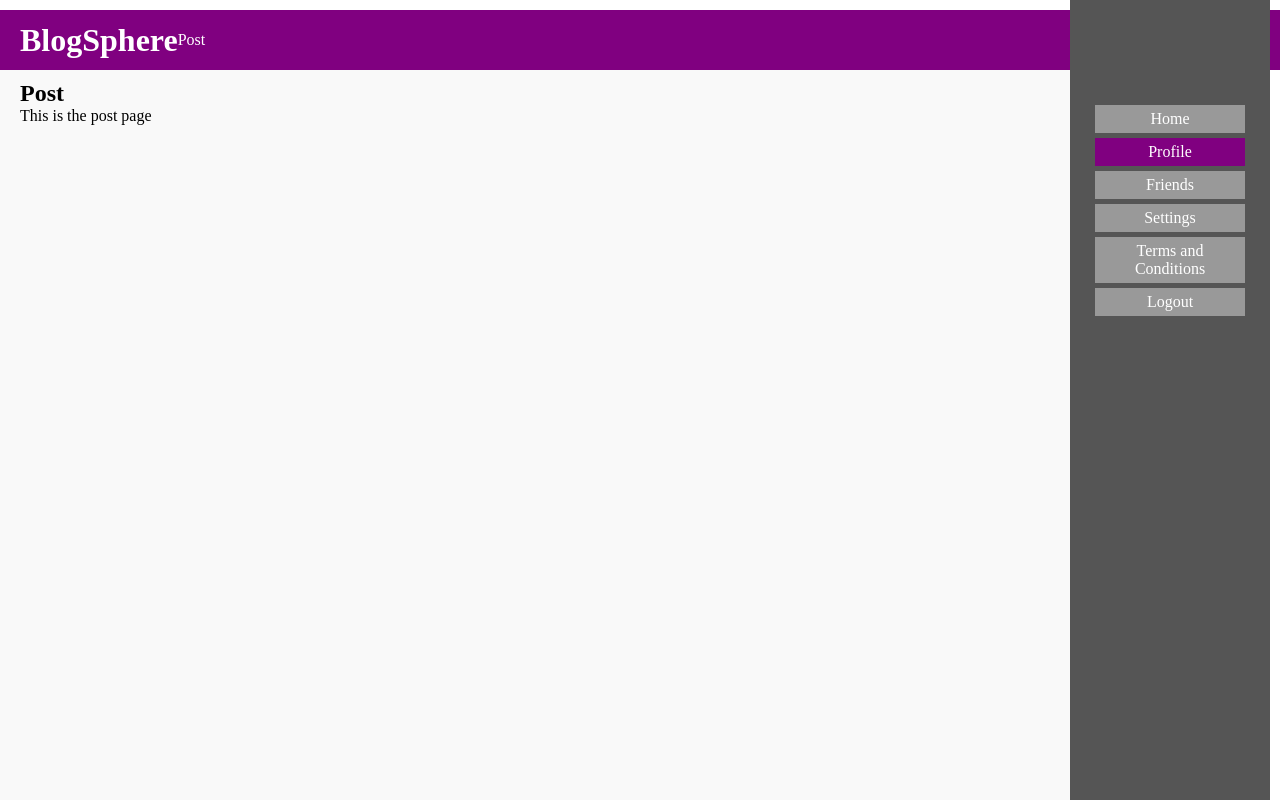
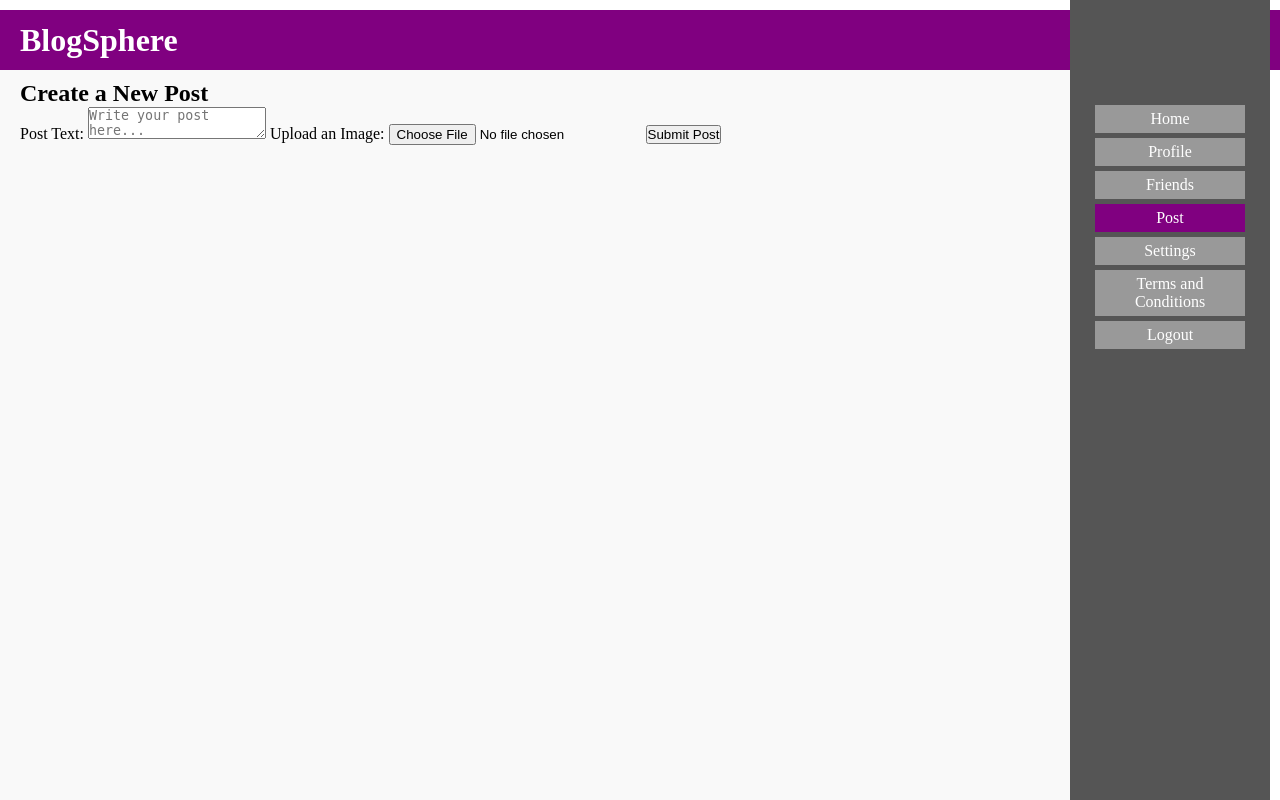
Before and after one commit to Diver2907/COSC360Project, a PHP site: page /post.html in a window 1280 px wide. Run offline with PHP 8.4, Linux system fonts and the light colour scheme.

```diff
--- a/Style.css
+++ b/Style.css
@@ -61,11 +61,47 @@ li.active {
     background-color: #800080;  /* Change this to your desired highlight color */
 }
 
-a:link, a:visited, a:hover, a:active {
+a:link, a:visited, a:active {
     color: #ffffff; /* Replace with your desired color */
     text-decoration: none; /* Optional: Remove underlines */
+    box-sizing: border-box;
+}
+
+li:hover{
+    background-color:rgb(0, 94, 94);
 }
 
 p{
     text-wrap: break-space;
 }
+
+.post{
+    background-color: #DDD;
+    padding:5px;
+    margin-bottom: 10px;
+    border-radius: 10px;
+    display:inline-block;
+}
+
+.post-container{
+    background-color: #DDD;
+    padding:5px;
+    margin-bottom: 10px;
+    border-radius: 10px;
+}
+
+.right-nav a{
+    display:block;
+}
+
+.profile{
+    background-color: #DDD;
+    padding:5px;
+    margin-bottom: 10px;
+    border-radius: 10px;
+    display:inline-block;
+}
+.profile-pic{
+    background-color: #800080;
+    padding:5px;
+}
--- a/friends.html
+++ b/friends.html
@@ -7,13 +7,14 @@
     <body>
         <div class="top-bar">
             <h1>BlogSphere</h1>
-            <a href="post.html">Post</a>
+
         </div>
         <div class="right-nav">
             <ul>
                 <li><a href="home.html">Home</a></li>
                 <li><a href="profile.html">Profile</a></li>
                 <li class="active"><a href="friends.html">Friends</a></li>
+                <li><a href="post.html">Post</a></li>
                 <li><a href="settings.html">Settings</a></li>
                 <li><a href="ts-cs.html">Terms and Conditions</a></li>
                 <li><a href="index.html">Logout</a></li>
--- a/post.html
+++ b/post.html
@@ -7,23 +7,91 @@
     <body>
         <div class="top-bar">
             <h1>BlogSphere</h1>
-            <a href="post.html">Post</a>
+
         </div>
         <div class="right-nav">
             <ul>
                 <li><a href="home.html">Home</a></li>
-                <li class="active"><a href="profile.html">Profile</a></li>
+                <li><a href="profile.html">Profile</a></li>
                 <li><a href="friends.html">Friends</a></li>
+                <li class="active"><a href="post.html">Post</a></li>
                 <li><a href="settings.html">Settings</a></li>
                 <li><a href="ts-cs.html">Terms and Conditions</a></li>
                 <li><a href="index.html">Logout</a></li>
             </ul>
         </div>
         <div class="main-content">
-            <h2>Post</h2>
-            <p>
-              This is the post page
-            </p>
-          </div>
+            <h2>Create a New Post</h2>
+    <form id="post-form">
+      <label for="post-text">Post Text:</label>
+      <textarea id="post-text" placeholder="Write your post here..." required></textarea>
+
+      <label for="post-image">Upload an Image:</label>
+      <input type="file" id="post-image" accept="image/*">
+
+      <button type="submit">Submit Post</button>
+    </form>
+
+    <!-- Container where the new post is displayed immediately -->
+    <div id="post-container"></div>
+  </div>
+
+  <script>
+    // Handle the form submission
+    document.getElementById('post-form').addEventListener('submit', function(e) {
+      e.preventDefault();
+
+      const text = document.getElementById('post-text').value;
+      const file = document.getElementById('post-image').files[0];
+      const postContainer = document.getElementById('post-container');
+
+      // Create a new post element for immediate feedback
+      const postDiv = document.createElement('div');
+      postDiv.className = 'post';
+
+      // Function to save the post in localStorage
+      function savePost(imageData) {
+        // Retrieve existing posts or start with an empty array
+        const posts = JSON.parse(localStorage.getItem('posts')) || [];
+        const newPost = {
+          text: text,
+          image: imageData || '',
+          timestamp: new Date().toISOString()
+        };
+        posts.push(newPost);
+        localStorage.setItem('posts', JSON.stringify(posts));
+      }
+
+      // Create the text element for the post
+      const textParagraph = document.createElement('p');
+      textParagraph.textContent = text;
+
+      // If an image file is selected, read it and add it to the post
+      if (file) {
+        const reader = new FileReader();
+        reader.onload = function(event) {
+          const imageData = event.target.result;
+          const image = document.createElement('img');
+          image.src = imageData;
+          image.alt = 'Post Image';
+          // Insert the image at the top of the post
+          postDiv.appendChild(image);
+          postDiv.appendChild(textParagraph);
+          postContainer.appendChild(postDiv);
+          // Save the post including image data
+          savePost(imageData);
+        };
+        reader.readAsDataURL(file);
+      } else {
+        // If no image, just add the text
+        postDiv.appendChild(textParagraph);
+        postContainer.appendChild(postDiv);
+        savePost('');
+      }
+
+      // Clear the form for the next post
+      document.getElementById('post-form').reset();
+    });
+  </script>
     </body>
 </html>
--- a/settings.html
+++ b/settings.html
@@ -7,7 +7,7 @@
     <body>
         <div class="top-bar">
             <h1>BlogSphere</h1>
-            <a href="post.html">Post</a>
+
         </div>
         <div class="right-nav">
             <ul>
--- a/ts-cs.html
+++ b/ts-cs.html
@@ -7,13 +7,14 @@
     <body>
         <div class="top-bar">
             <h1>BlogSphere</h1>
-            <a href="post.html">Post</a>
+
         </div>
         <div class="right-nav">
             <ul>
                 <li><a href="home.html">Home</a></li>
                 <li><a href="profile.html">Profile</a></li>
                 <li><a href="friends.html">Friends</a></li>
+                <li><a href="post.html">Post</a></li>
                 <li><a href="settings.html">Settings</a></li>
                 <li class="active"><a href="ts-cs.html">Terms and Conditions</a></li>
                 <li><a href="index.html">Logout</a></li>
```
Also changed, not shown: home.html (+60 -8 lines), profile.html (+19 -6 lines), userinfo.js (deleted, +0 -41 lines), samplePost1.png (added), samplePost2.JPG (added).
